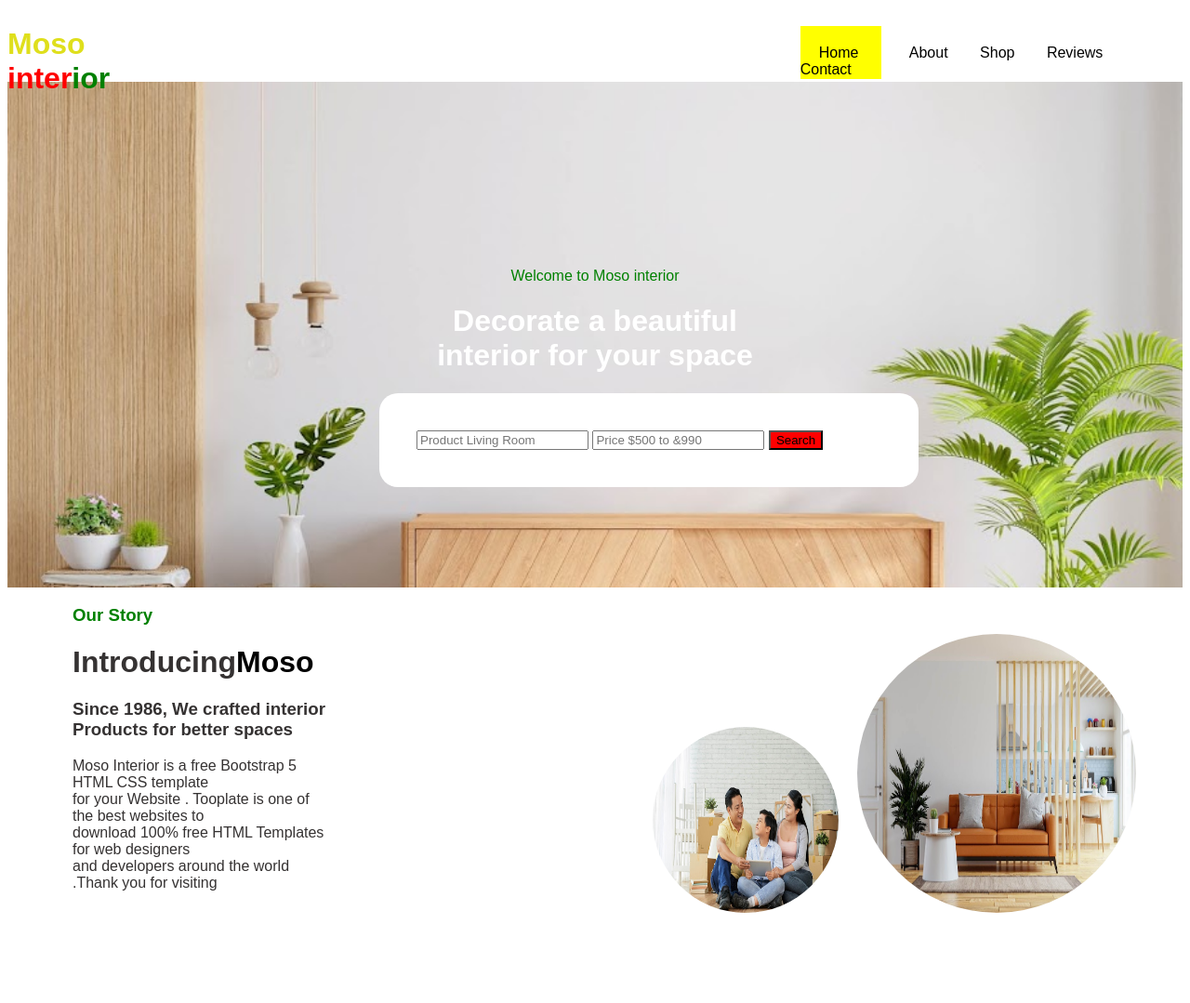
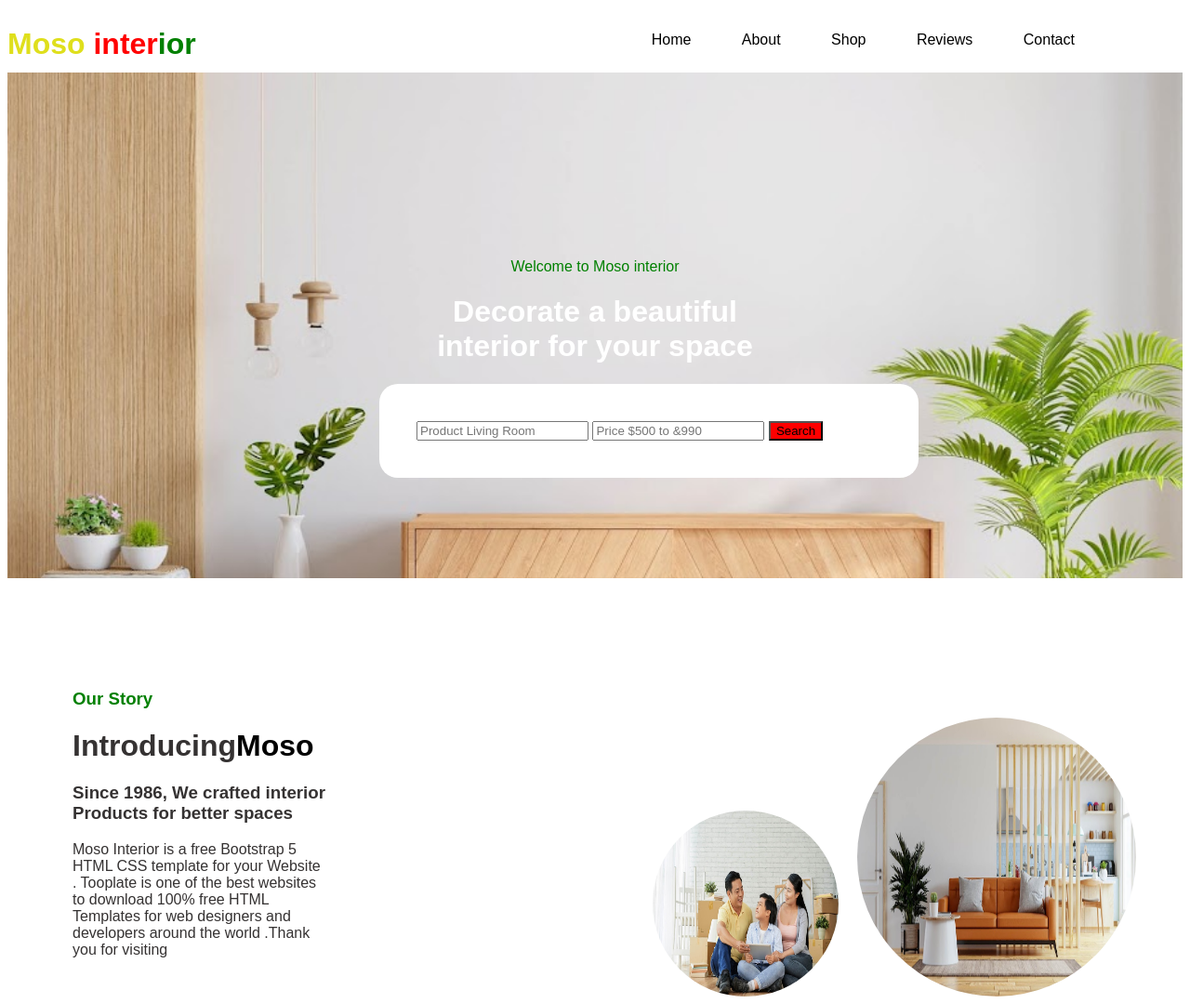
Before and after one commit to Aroobmushtaq/first-task, a plain HTML site: page index.html in a window 1280 px wide. Shown: the top 1079 px of the page at 93% size. Drawn offline with Linux system fonts and the light colour scheme.

Commit message:
complete

```diff
--- a/index.html
+++ b/index.html
@@ -8,20 +8,21 @@
 </head>
 <body>
 
-   <div class="roob">
+   <div id="roob">
 
     <div class="navbar">
         <div class="aa">
             <h1><span style="color: rgb(223, 223, 28);">Moso</span><span style="color: red;"> inter</span><span style="color: green;">ior</span></h1>
         </div>
         <div class="tag">
+            <ul>
 
-            <a href="#home" class="ee">Home </a>
-            <a href="#about">About</a>
-            <a href="#shop">Shop</a>
-            <a href="#reviews">Reviews</a>
-            <a href="#contact"> Contact</a>
-
+           <li> <a href="#roob" class="ee">Home </a></li>
+           <li> <a href="#zoo">About</a></li>
+           <li> <a href="#kolsum">Shop</a></li>
+           <li> <a href="#sf">Reviews</a></li>
+           <li><a href="#uff"> Contact</a></li>
+        </ul>
         </div>
     </div>
     <div class="ro">
@@ -41,12 +42,12 @@
     <br>
 
 </div >
-<div class="zoo">
+<div id="zoo">
     <div class="aroob">
   <h3 style="color: green;">Our Story</h3>
   <h1> <span style="color:rgb(53, 50, 50);">Introducing</span><span style="color: black;">Moso</span> </h1>
   <h3 style="color:rgb(53, 50, 50); ">Since 1986, We crafted interior <br> Products for better spaces </h3>
-  <p style="color: rgb(53, 50, 50);"> Moso Interior is a free Bootstrap 5 HTML CSS template <br>for your Website . Tooplate is one of the best websites to <br>download 100% free HTML Templates for web designers <br>and developers around the world .Thank you for visiting</p>
+  <p style="color: rgb(53, 50, 50);" style="text-align: justify;"> Moso Interior is a free Bootstrap 5 HTML CSS template for your Website . Tooplate is one of the best websites to download 100% free HTML Templates for web designers and developers around the world .Thank you for visiting</p>
 </div>
   <div class="ali">
     <img src="./sharing-design-ideas-with-family(1).jpg" alt="">
@@ -56,7 +57,7 @@
 
   </div>
 </div>
-<div class="sf">
+<div id="sf">
 
     <div class="fa" style="text-align: center;">
         <div class="ma">
@@ -70,6 +71,7 @@
 
     </div>
 </div>
+<div id="kolsum">
 <div class="big">
     <p style="color: green;">Moso Design Shop</p>
     <h1><span style="color: red;">interior </span> Products</h1>
@@ -94,7 +96,8 @@
     <div class="ll"><h3>Childrens Bedroom</h3></div>
     </div>
 </div>
-<div class="uff">
+</div>
+<div id="uff">
 
     <div class="qu">
         <h1>Moso interior</h1>
--- a/style.css
+++ b/style.css
@@ -1,7 +1,29 @@
+ul{
+    list-style-type:none;
+
+}
+li{
+    display: inline;
+    margin-left: 20px;
+
+
+}
+a:visited{
+    color:black;
+}
+a:hover {
+    background-color: yellow;
+    padding: 20px;
+}
+
+a:active{
+    color: green;
+}
+
 *{
     font-family: Arial, Helvetica, sans-serif;
 }
-.roob{
+#roob{
     background-image: url(./wood-sideboard-living-room-interior-with-copy-space\(1\).jpg);
     margin: 0px;
     background-repeat: no-repeat;
@@ -10,11 +32,12 @@
 
 
 
+
 }
 .navbar{
     background-color:white;
    display:flex;
-   max-height: 80px;
+   max-height: 70px;
 
 
 
@@ -22,31 +45,26 @@
 
 
 }
+
 .tag{
 
 
 
-   margin-left: 600px;
-   padding: 40px;
+   margin-left: 400px;
+   margin-top: 10px;
+
 
 
 
 
 }
-.aa{
-    text-align: left;
-}
+
 a{
     margin-left: 30px;
     text-decoration: none;
     color: black;
 }
-.ee{
-    background-color: yellow;
-    padding: 20px;
 
-
-}
 .ro{
     margin-top: 200px;
     text-align:center;
@@ -66,8 +84,10 @@ a{
 }
 
 .aroob{
-    width: 400px;
+
+    width: 300px;
     margin-left: 70px;
+
 }
 .ali img{
     height: 200px;
@@ -92,13 +112,15 @@ a{
 
 
 }
-.zoo{
+#zoo{
     display: flex;
+    margin-top: 100px;
 }
-.sf{
+#sf{
+
     background-image: url(./green.PNG);
     height: 450px;
-   margin-top: 100px;
+   margin-top: 200px;
    padding-top: 50px;
    background-repeat: no-repeat;
    background-size: cover;
@@ -107,6 +129,7 @@ a{
 
 }
 .fa{
+    border-top: 5px solid red;
     margin-top: 50px;
     background-color: white;
     width: 400px;
@@ -123,8 +146,9 @@ a{
 
 }
 .big{
-    margin-top: 50px;
+    margin-top: 200px;
     margin-left: 50px;
+    margin-bottom: 100px;
 }
 
 
@@ -162,13 +186,15 @@ a{
 }
 .sid img{
     max-width: 30px;
+    margin: 5px;
 
 }
-.uff{
+#uff{
     display: flex;
     background-color: rgb(27, 23, 23);
     height: 700px;
     color: white;
+    margin-top: 100px;
 
 }
 .qu{
@@ -183,12 +209,13 @@ a{
     margin-top: 150px;
     margin-left: 150px;
 }
-.oo{
-    margin-top: 100px;
-}
+
 .ll{
     margin-top: 30px;
 }
 .mm{
     margin-left: 40px;
 }
+.oo{
+    text-align: justify;
+}
```
